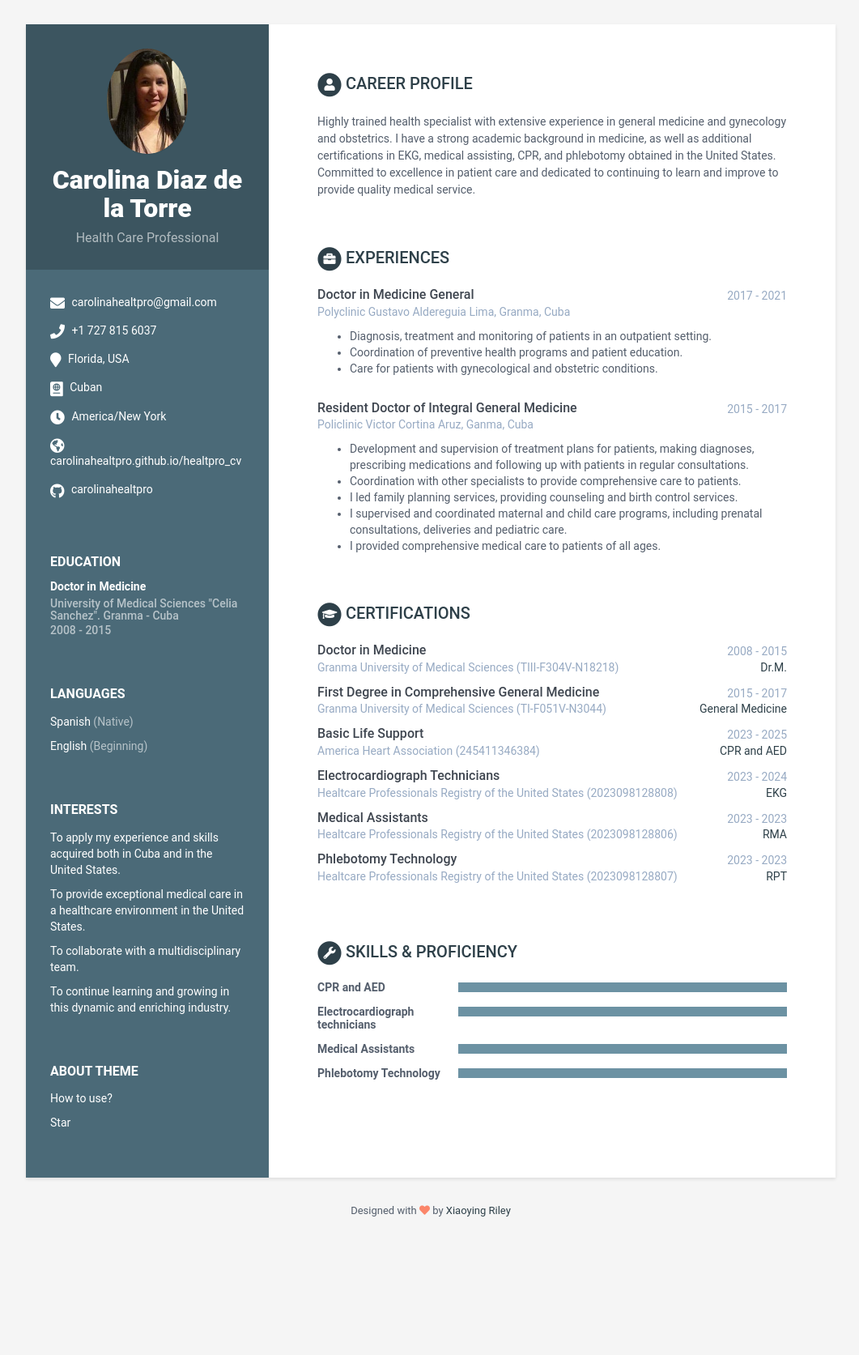
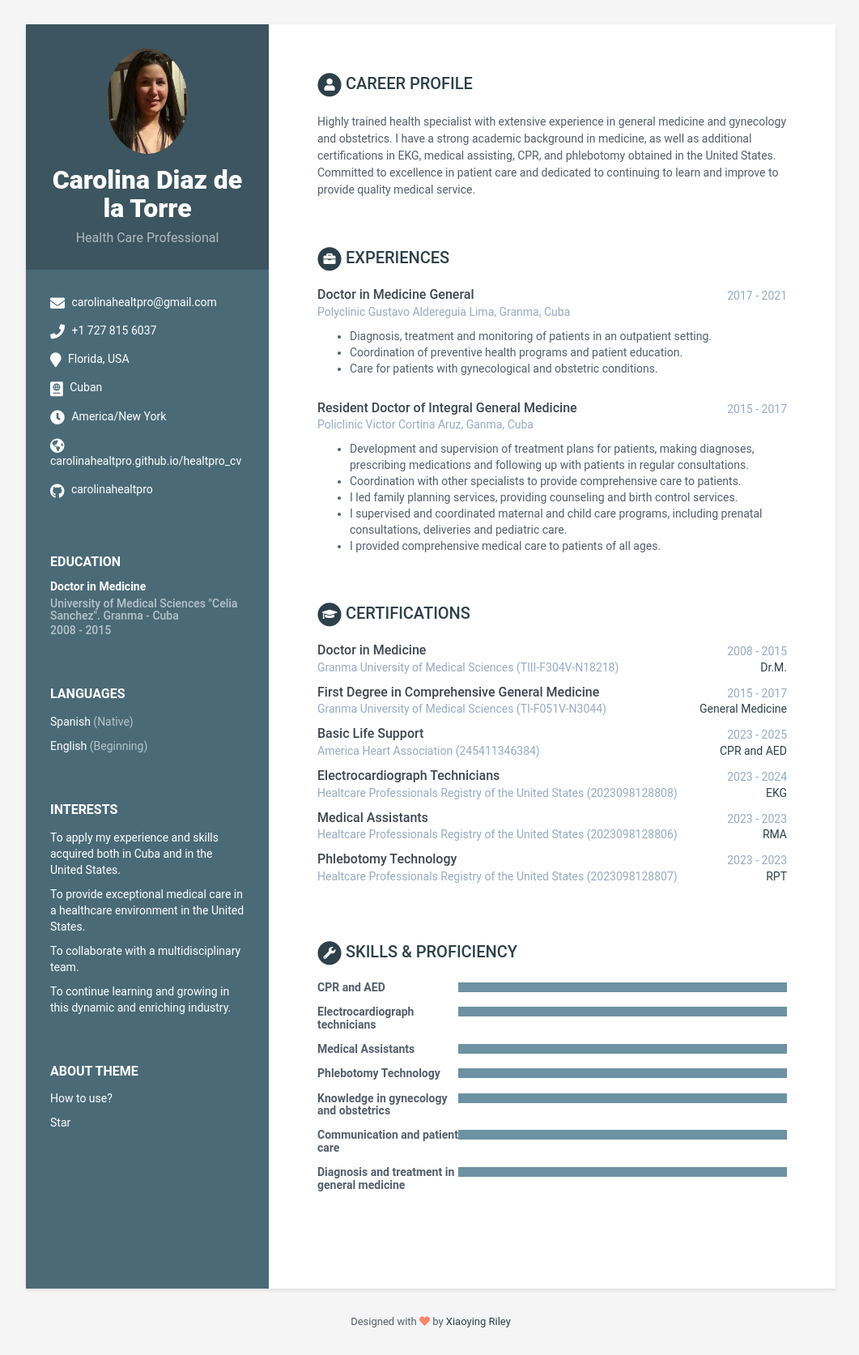
Before and after one commit to carolinahealtpro/healtpro_cv, a Jekyll site: the page built from index.html, in a window 1280 px wide. Shown: the whole page at 81% size, without its empty margins (108-1169 px from the left). Built offline with Jekyll 4.4.1, drawn with Linux system fonts in a browser that asks for light colours; before the commit the page ends 1536 px from its top, so only the background shows below that.

Commit message:
modificando los skills

```diff
--- a/_data/data.yml
+++ b/_data/data.yml
@@ -259,5 +259,14 @@ skills:
       - name: Phlebotomy Technology
         level: 100%
 
+      - name: Knowledge in gynecology and obstetrics
+        level: 100%
+
+      - name: Communication and patient care
+        level: 100%
+
+      - name: Diagnosis and treatment in general medicine
+        level: 100%
+
 footer: >
     Designed with <i class="fas fa-heart"></i> by <a href="http://themes.3rdwavemedia.com" target="_blank" rel="nofollow">Xiaoying Riley</a>
```
Also changed, not shown: 1 other file.
